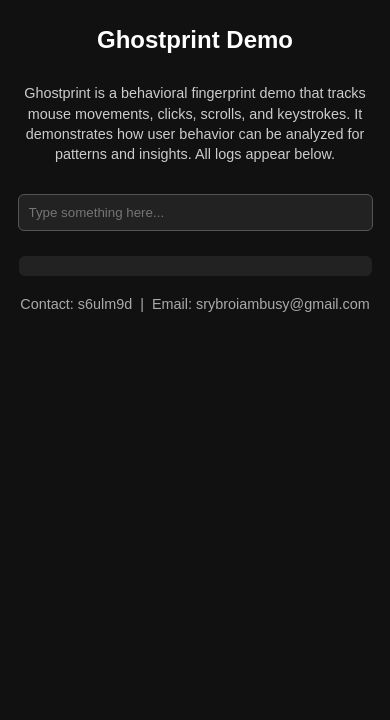
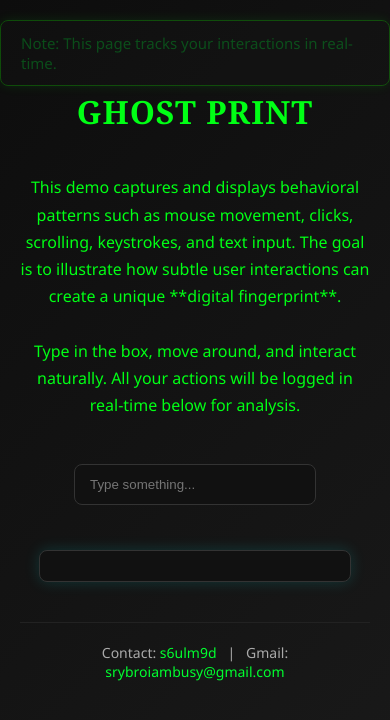
Before and after one commit to s6ulm9d/Ghostprint-Web, a website: page index.html in a window 390 px wide. Drawn offline with Linux system fonts and the light colour scheme.

Commit message:
reset changes

```diff
--- a/index.html
+++ b/index.html
@@ -3,187 +3,173 @@
 <head>
   <meta charset="UTF-8">
   <meta name="viewport" content="width=device-width, initial-scale=1.0">
-  <title>Ghostprint Demo</title>
+  <title>Ghost Print</title>
   <style>
     body {
       margin: 0;
-      padding: 10px;
-      font-family: Arial, sans-serif;
-      background-color: #111;
-      color: #eee;
+      padding: 0;
+      background: linear-gradient(135deg, #0d0d0d, #1a1a1a);
+      font-family: "Segoe UI", Roboto, Arial, sans-serif;
+      color: #e0e0e0;
       display: flex;
       flex-direction: column;
       align-items: center;
+      padding: 20px;
+      min-height: 100vh;
+    }
+
+    /* Floating notification */
+    #note {
+      position: fixed;
+      top: 20px;
+      background: rgba(25, 25, 25, 0.95);
+      color: #00ff3c;
+      padding: 12px 20px;
+      border: 1px solid #15ff00;
+      border-radius: 8px;
+      font-size: 15px;
+      z-index: 999;
+      animation: fadeOut 6s forwards;
+      box-shadow: 0 0 12px rgba(0, 255, 30, 0.4);
+    }
+
+    @keyframes fadeOut {
+      0% { opacity: 1; }
+      70% { opacity: 1; }
+      100% { opacity: 0; display: none; }
     }
 
     h1 {
-      font-size: 1.8rem;
-      margin-bottom: 15px;
-      color: #fff;
+      margin-top: 70px;
+      font-size: 32px;
+      font-weight: 600;
+      color: #00ff15;
+      font-family: Georgia, 'Times New Roman', Times, serif;
+      letter-spacing: 1px;
       text-align: center;
     }
 
-    p.description {
+    .description {
       max-width: 800px;
+      margin: 20px auto;
+      font-size: 16px;
+      line-height: 1.7;
       text-align: center;
-      margin-bottom: 15px;
-      line-height: 1.4;
-      color: #ccc;
+      color: #00ff15;
     }
 
-    #contact {
-      margin-top: 20px;
-      font-size: 0.9rem;
-      color: #aaa;
-      text-align: center;
-    }
-
+    /* Text input */
     #textbox {
+      margin: 25px 0;
+      padding: 12px 15px;
       width: 60%;
-      max-width: 400px;
-      padding: 10px;
-      margin: 15px 0;
-      border-radius: 6px;
-      border: 1px solid #555;
-      background: #222;
-      color: #eee;
+      border: 1px solid #333;
+      border-radius: 8px;
+      background: #111;
+      color: #0dff00;
       outline: none;
+      transition: all 0.3s ease;
     }
 
     #textbox:focus {
-      border-color: #7d5fff;
-      box-shadow: 0 0 5px rgba(125, 95, 255, 0.6);
+      border-color: #00ff04;
+      box-shadow: 0 0 12px rgba(0, 255, 13, 0.6);
     }
 
+    /* Log box */
     #log {
-      width: 90%;
-      max-width: 800px;
-      max-height: 300px;
+      margin-top: 20px;
+      max-height: 320px;
+      width: 80%;
       overflow-y: auto;
-      background: #222;
-      border-radius: 6px;
-      padding: 10px;
-      margin-top: 10px;
-      font-size: 0.9rem;
-      color: #eee;
+      background: #111;
+      border: 1px solid #333;
+      border-radius: 8px;
+      padding: 15px;
+      font-family: monospace;
+      font-size: 14px;
+      line-height: 1.5;
+      box-shadow: 0 0 15px rgba(0, 255, 255, 0.15);
+      transition: border 0.3s;
+    }
+
+    #log:hover {
+      border-color: #00ff2f;
     }
 
     .log-entry {
-      margin-bottom: 5px;
-      padding: 5px 10px;
-      background: #333;
-      border-radius: 4px;
-      word-break: break-word;
-      transition: background 0.2s;
+      margin: 4px 0;
+      color: #00ff22;
     }
 
-    .log-entry:hover {
-      background: #444;
+    footer {
+      margin-top: 40px;
+      font-size: 14px;
+      color: #aaa;
+      text-align: center;
+      padding: 20px 0;
+      border-top: 1px solid #222;
+      width: 100%;
     }
 
-    @media (max-width: 600px) {
-      #textbox {
-        width: 90%;
-      }
-      #log {
-        max-height: 200px;
-      }
-      h1 {
-        font-size: 1.5rem;
-      }
-      p.description {
-        font-size: 0.9rem;
-      }
+    footer span {
+      color: #00ff2f;
+      font-weight: 500;
     }
   </style>
 </head>
 <body>
+  <div id="note">Note: This page tracks your interactions in real-time.</div>
 
-  <h1>Ghostprint Demo</h1>
+  <h1>GHOST PRINT</h1>
 
-  <p class="description">
-    Ghostprint is a behavioral fingerprint demo that tracks mouse movements, clicks, scrolls, and keystrokes.
-    It demonstrates how user behavior can be analyzed for patterns and insights. All logs appear below.
-  </p>
+  <div class="description">
+    This demo captures and displays behavioral patterns such as mouse movement,
+    clicks, scrolling, keystrokes, and text input.
+    The goal is to illustrate how subtle user interactions can create a unique **digital fingerprint**.
+    <br><br>
+    Type in the box, move around, and interact naturally.
+    All your actions will be logged in real-time below for analysis.
+  </div>
 
-  <input type="text" id="textbox" placeholder="Type something here..." />
+  <input id="textbox" type="text" placeholder="Type something..." />
 
   <div id="log"></div>
 
-  <div id="contact">
-    Contact: s6ulm9d &nbsp;|&nbsp; Email: srybroiambusy@gmail.com
-  </div>
+  <footer>
+    Contact: <span>s6ulm9d</span> &nbsp; | &nbsp; Gmail: <span>srybroiambusy@gmail.com</span>
+  </footer>
 
   <script>
     const logBox = document.getElementById("log");
 
-    function logEvent(msg) {
-      const timestamp = new Date().toLocaleTimeString();
+    function logEvent(event) {
+      const msg = `[${new Date().toLocaleTimeString()}] ${event}`;
       const entry = document.createElement("div");
       entry.className = "log-entry";
-      entry.textContent = `[${timestamp}] ${msg}`;
+      entry.textContent = msg;
       logBox.appendChild(entry);
+
+      // Auto-scroll to latest log
       logBox.scrollTop = logBox.scrollHeight;
     }
 
-    // Mouse movement
-    document.addEventListener("mousemove", (e) => {
+    // Example: track mouse, clicks, keys, text
+    document.addEventListener("mousemove", e => {
       logEvent(`Mouse moved to (${e.clientX}, ${e.clientY})`);
     });
 
-    // Clicks
-    document.addEventListener("click", (e) => {
-      logEvent(`Click at (${e.clientX}, ${e.clientY})`);
+    document.addEventListener("click", e => {
+      logEvent(`Mouse clicked at (${e.clientX}, ${e.clientY})`);
     });
 
-    // Keyboard input
-    document.addEventListener("keydown", (e) => {
+    document.addEventListener("keydown", e => {
       logEvent(`Key pressed: ${e.key}`);
     });
 
-    // Textbox typing
-    const textbox = document.getElementById("textbox");
-    textbox.addEventListener("input", (e) => {
-      logEvent(`Text typed: ${e.target.value}`);
-    });
-
-    // Scroll tracking with throttling
-    let lastScrollY = window.scrollY;
-    let scrollTimeout;
-
-    function handleScroll() {
-      const currentY = window.scrollY;
-      if (currentY !== lastScrollY) {
-        logEvent(`Page scroll position: ${currentY}`);
-        lastScrollY = currentY;
-      }
-    }
-
-    window.addEventListener("scroll", () => {
-      if (scrollTimeout) clearTimeout(scrollTimeout);
-      scrollTimeout = setTimeout(handleScroll, 50); // 50ms throttle
-    });
-
-    // Log box scroll tracking
-    let lastLogScroll = logBox.scrollTop;
-    logBox.addEventListener("scroll", () => {
-      const currentLogScroll = logBox.scrollTop;
-      if (currentLogScroll !== lastLogScroll) {
-        logEvent(`Log box scroll position: ${currentLogScroll}`);
-        lastLogScroll = currentLogScroll;
-      }
-    });
-
-    // Optional: mobile touch scrolling
-    let lastTouchY = 0;
-    document.addEventListener("touchmove", (e) => {
-      const touch = e.touches[0];
-      if (touch.clientY !== lastTouchY) {
-        logEvent(`Touch move detected at Y: ${touch.clientY}`);
-        lastTouchY = touch.clientY;
-      }
+    document.getElementById("textbox").addEventListener("input", e => {
+      logEvent(`Text input: ${e.target.value}`);
     });
   </script>
-
 </body>
 </html>
```
